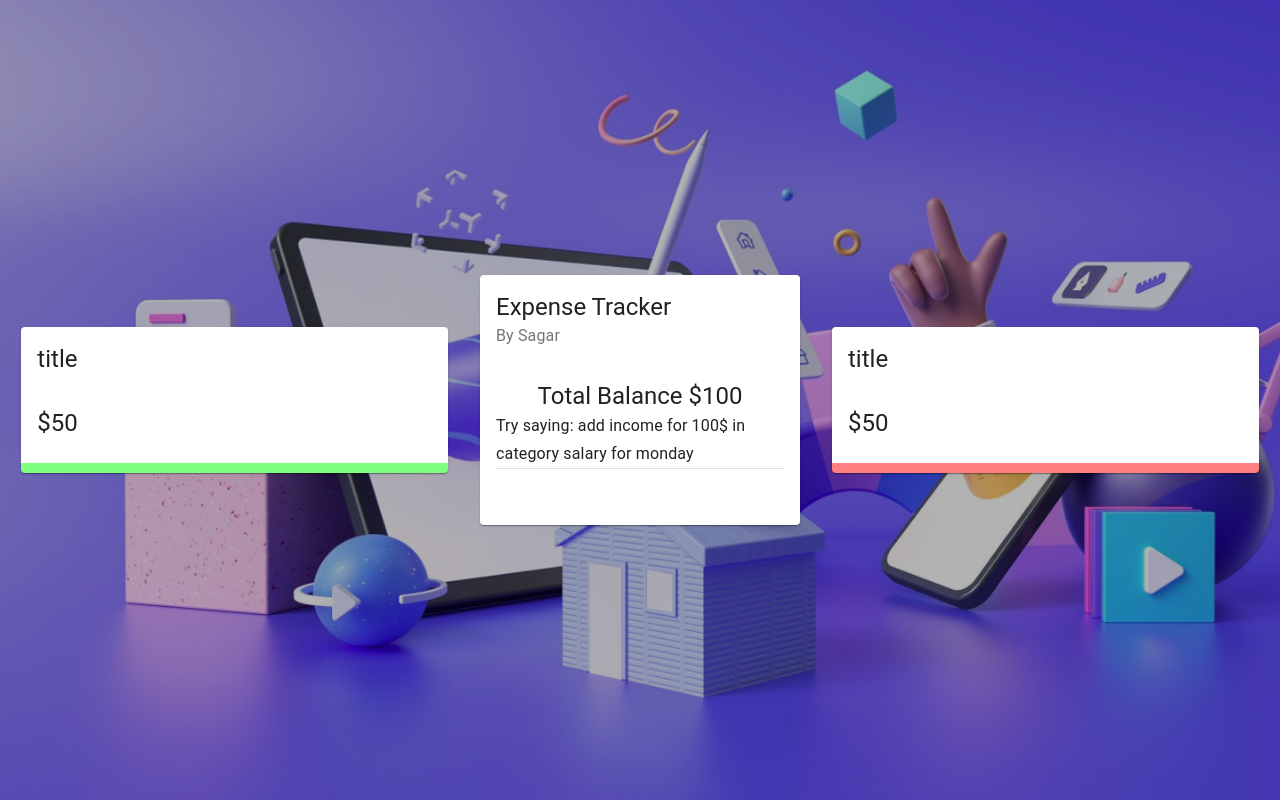
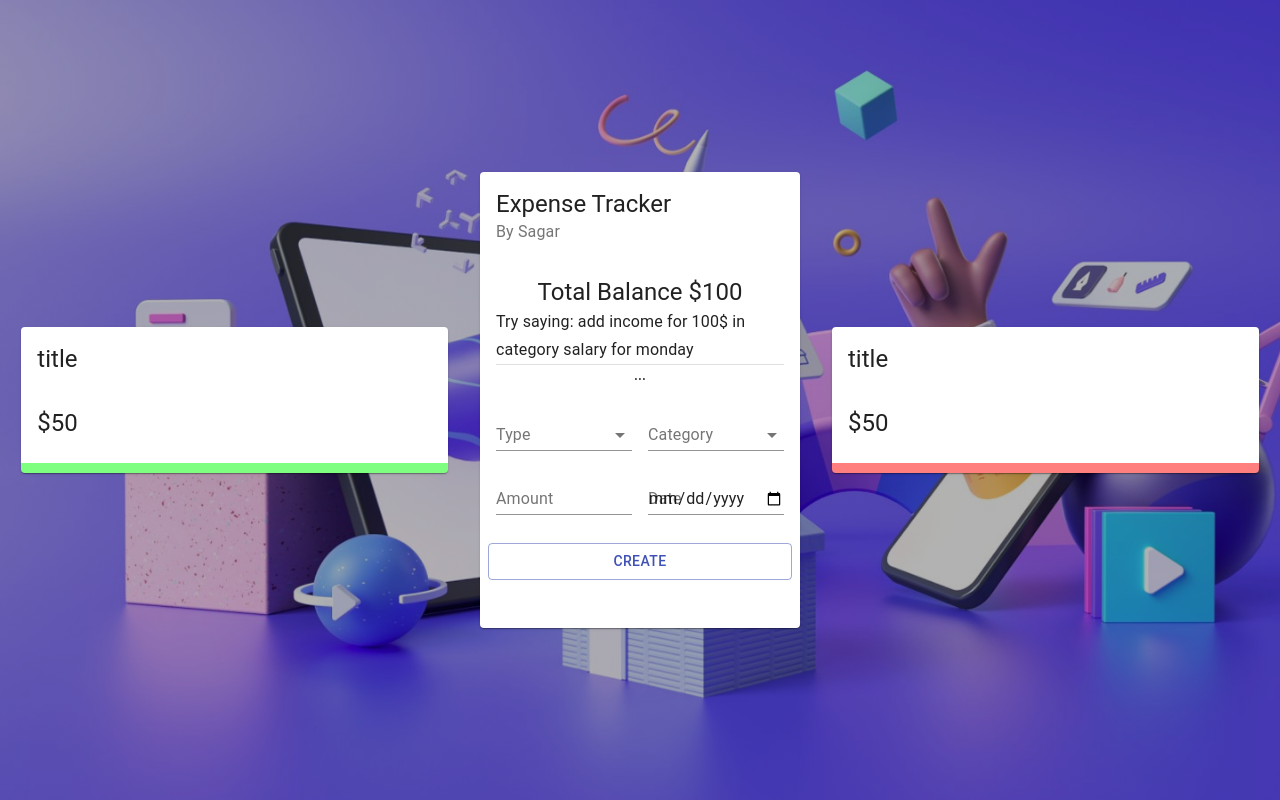
Before and after one commit to Swapnil-Sagar/ExpenseTracker, a React (Create React App) app: page / in a window 1280 px wide. Built offline with nearby package versions, Linux system fonts and the light colour scheme.

Commit message:
Created form in main container

```diff
--- /dev/null
+++ b/src/components/Main/Form/Form.jsx
@@ -0,0 +1,59 @@
+import React from "react";
+import {
+  TextField,
+  Grid,
+  Button,
+  FormControl,
+  InputLabel,
+  Select,
+  MenuItem,
+  Typography,
+} from "@material-ui/core";
+import useStyles from "./styles";
+
+const Form = () => {
+  const classes = useStyles();
+  return (
+    <Grid container spacing={2}>
+      <Grid item xs={12}>
+        <Typography align="center" variant="subtitle2" gutterButton>
+          ...
+        </Typography>
+      </Grid>
+      <Grid item xs={6}>
+        <FormControl fullWidth>
+          <InputLabel>Type</InputLabel>
+          <Select>
+            <MenuItem value="Income">Income</MenuItem>
+            <MenuItem value="Expense">Expense</MenuItem>
+          </Select>
+        </FormControl>
+      </Grid>
+      <Grid item xs={6}>
+        <FormControl fullWidth>
+          <InputLabel>Category</InputLabel>
+          <Select>
+            <MenuItem value="business">Business</MenuItem>
+            <MenuItem value="salary">Salary</MenuItem>
+          </Select>
+        </FormControl>
+      </Grid>
+      <Grid item xs={6}>
+        <TextField type="number" label="Amount" fullWidth />
+      </Grid>
+      <Grid item xs={6}>
+        <TextField type="date" label="Date" fullWidth />
+      </Grid>
+      <Button
+        className={classes.button}
+        variant="outlined"
+        color="primary"
+        fullWidth
+      >
+        Create
+      </Button>
+    </Grid>
+  );
+};
+
+export default Form;
--- /dev/null
+++ b/src/components/Main/Form/styles.js
@@ -0,0 +1,12 @@
+import { makeStyles } from "@material-ui/core/styles";
+
+export default makeStyles(() => ({
+  radioGroup: {
+    display: "flex",
+    justifyContent: "center",
+    marginBottom: "-10px",
+  },
+  button: {
+    marginTop: "20px",
+  },
+}));
--- a/src/components/Main/Main.jsx
+++ b/src/components/Main/Main.jsx
@@ -9,6 +9,7 @@
 } from "@material-ui/core";
 
 import useStyles from "./styles";
+import Form from "./Form/Form";
 
 const Main = () => {
   const classes = useStyles();
@@ -27,7 +28,7 @@
             Try saying: add income for 100$ in category salary for monday
           </Typography>
           <Divider />
-          {/* form */}
+          <Form />
         </CardContent>
         <CardContent className={classes.cardContent}>
           <Grid container spacing={2}>
```
Also changed, not shown: 1 other file (tests, documents, lock files or other folders).
